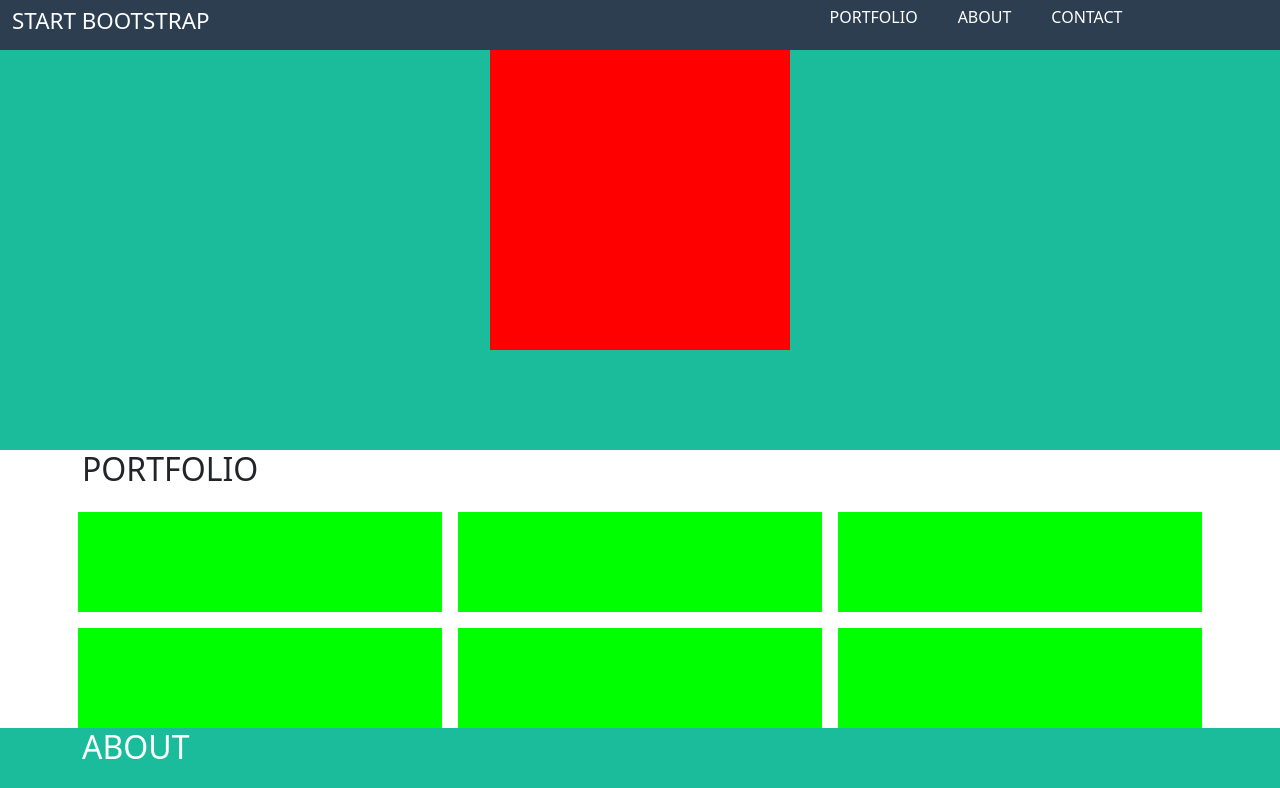
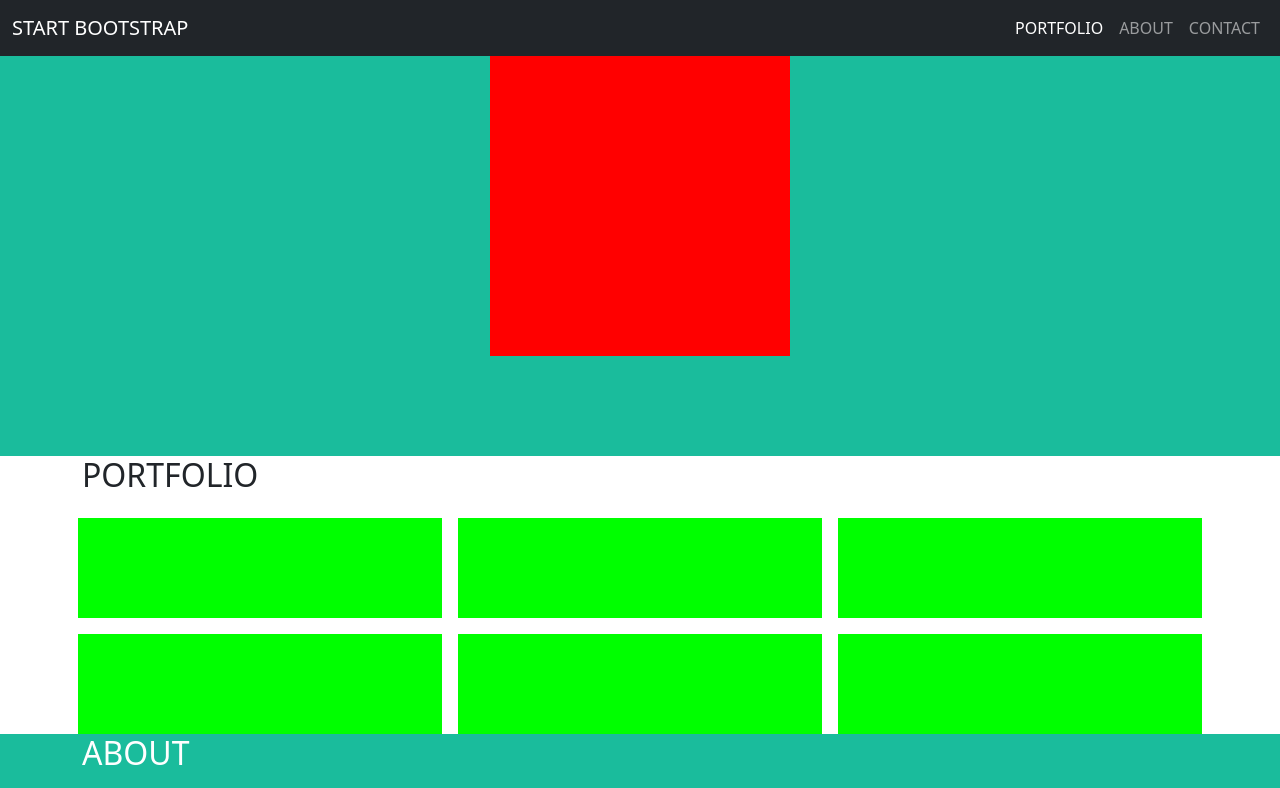
Before and after one commit to sergiojanko/html-css-bootstrap-freelancer, a plain HTML site: page index.html in a window 1280 px wide. Shown: the top 788 px of the page. Drawn offline with nearby package versions, Linux system fonts and the light colour scheme.

Commit message:
bs-navbar

```diff
--- a/css/style.css
+++ b/css/style.css
@@ -1,45 +1,3 @@
-/* HEADER */
-
-header
-{
-    height: 50px;
-    background-color: #2C3E50;
-    color: #fff;
-}
-
-.header-menu
-{
-    display: flex;
-    justify-content: center;
-    align-items: center;
-}
-.header-menu li
-{
-    list-style-type: none;
-    padding: 0 20px;
-}
-.header-menu  a
-{
-    text-decoration: none;
-    color: #fff;
-}
-
-.header-row
-{
-    justify-content: space-around;
-    align-items: center;
-    height: 100%;
-}
-.header-row .logo-col
-{
-    flex-grow: 1;
-}
-
-#logo h1
-{
-    font-size: 1.4em;
-}
-
 /* JUMBOTRON */
 
 #jumbotron-sect
--- a/index.html
+++ b/index.html
@@ -9,22 +9,22 @@
     <title>Freelancer</title>
 </head>
 <body>
-    <header class="container-fluid">
-        <div class="row header-row">
-            <div class="col logo-col ">
-                <div id="logo">
-                    <h1>START BOOTSTRAP</h1>
+    <header>
+        <nav class="navbar navbar-expand-md navbar-dark bg-dark">
+            <div class="container-fluid">
+                <a class="navbar-brand" href="#">START BOOTSTRAP</a>
+                <button class="navbar-toggler" type="button" data-bs-toggle="collapse" data-bs-target="#navbarNavAltMarkup" aria-controls="navbarNavAltMarkup" aria-expanded="false" aria-label="Toggle navigation">
+                <span class="navbar-toggler-icon"></span>
+                </button>
+                <div class="collapse navbar-collapse flex-grow-0" id="navbarNavAltMarkup">
+                <div class="navbar-nav">
+                    <a class="nav-link active" aria-current="page" href="#">PORTFOLIO</a>
+                    <a class="nav-link" href="#">ABOUT</a>
+                    <a class="nav-link" href="#">CONTACT</a>
+                </div>
                 </div>
             </div>
-            <div class="col">
-                <ul class="header-menu d-none d-sm-flex">
-                    <li><a href="#">PORTFOLIO</a></li>
-                    <li><a href="#">ABOUT</a></li>
-                    <li><a href="#">CONTACT</a></li>
-                </ul>
-                <i class="bi bi-list d-flex d-sm-none"></i>
-            </div>
-        </div>
+        </nav>
     </header>
     <main>
         <section id="jumbotron-sect">
```
Also changed, not shown: img/avatar.svg (added), img/cabin.png (added), img/cake.png (added), img/circus.png (added), img/game.png (added), img/safe.png (added), img/submarine.png (added).
